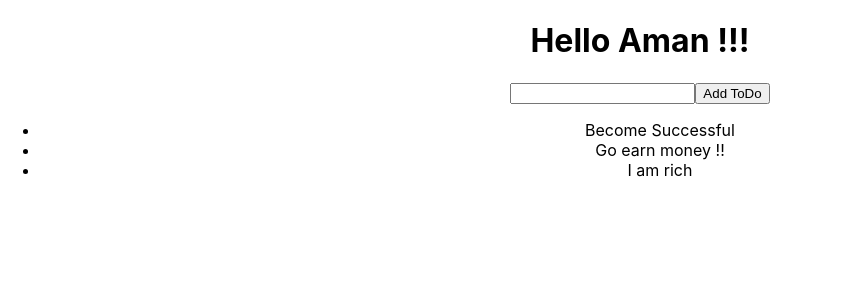
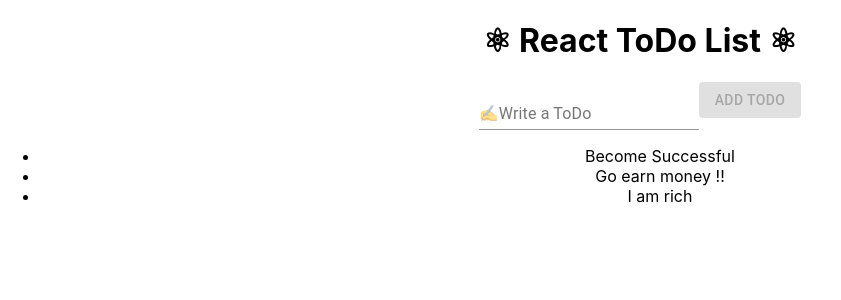
Before and after one commit to euhidaman/todo_app, a React (Create React App) app: page / in a window 1280 px wide. Shown: the top 300 px of the page, without its empty margins (0-841 px from the left). Built offline with nearby package versions, Linux system fonts and the light colour scheme.

Commit message:
Created a react component called Todo, in separate file Todo.js

```diff
--- a/package.json
+++ b/package.json
@@ -3,6 +3,7 @@
   "version": "0.1.0",
   "private": true,
   "dependencies": {
+    "@material-ui/core": "^4.11.2",
     "@testing-library/jest-dom": "^5.11.6",
     "@testing-library/react": "^11.2.2",
     "@testing-library/user-event": "^12.6.0",
--- a/src/App.js
+++ b/src/App.js
@@ -1,7 +1,9 @@
 import React, { useState } from 'react';
+import Todo from './Todo';
+import { Button, FormControl, Input, InputLabel } from '@material-ui/core';
 import './App.css';
 
-//1:00:00
+//1:25:00
 function App() {
   const [todos, setTodos] = useState(['Become Successful', 'Go earn money !!', 'I am rich']);
   // Creates a variable called todos , and let's us update and append items to it using setTodos(set~Variablenameincamelcase~)
@@ -25,17 +27,27 @@
 
   return (
     <div className="App">
-      <h1>Hello Aman !!!</h1>
+      <h1>⚛ React ToDo List ⚛</h1>
 
       <form>
-        <input value={input} onChange={event => setInput(event.target.value)} />
-        <button type='submit' onClick={addTodo}>Add ToDo</button>
+
+        <FormControl>
+          <InputLabel >✍Write a ToDo</InputLabel>
+          <Input value={input} onChange={event => setInput(event.target.value)}  />
+        </FormControl>
+
+        <Button disabled={!input /*This tells tht, if input is blank, don't add anything to todos*/}
+         type='submit' onClick={addTodo} variant="contained" color="primary">
+          Add ToDo
+        </Button>
       </form>
 
 
       <ul>
         {todos.map(todo => (
-          <li>{todo}</li>
+          // the below line is passed to Todo.js
+          <Todo text={todo}/>
+          // <li>{todo}</li>
         ))}
       </ul>
     </div>
--- /dev/null
+++ b/src/Todo.js
@@ -0,0 +1,11 @@
+import React from 'react'
+
+function Todo(props) {
+    return (
+        <div>
+            <li>{props.text}</li>
+        </div>
+    )
+}
+
+export default Todo
```
Also changed, not shown: 1 other file (tests, documents, lock files or other folders).
